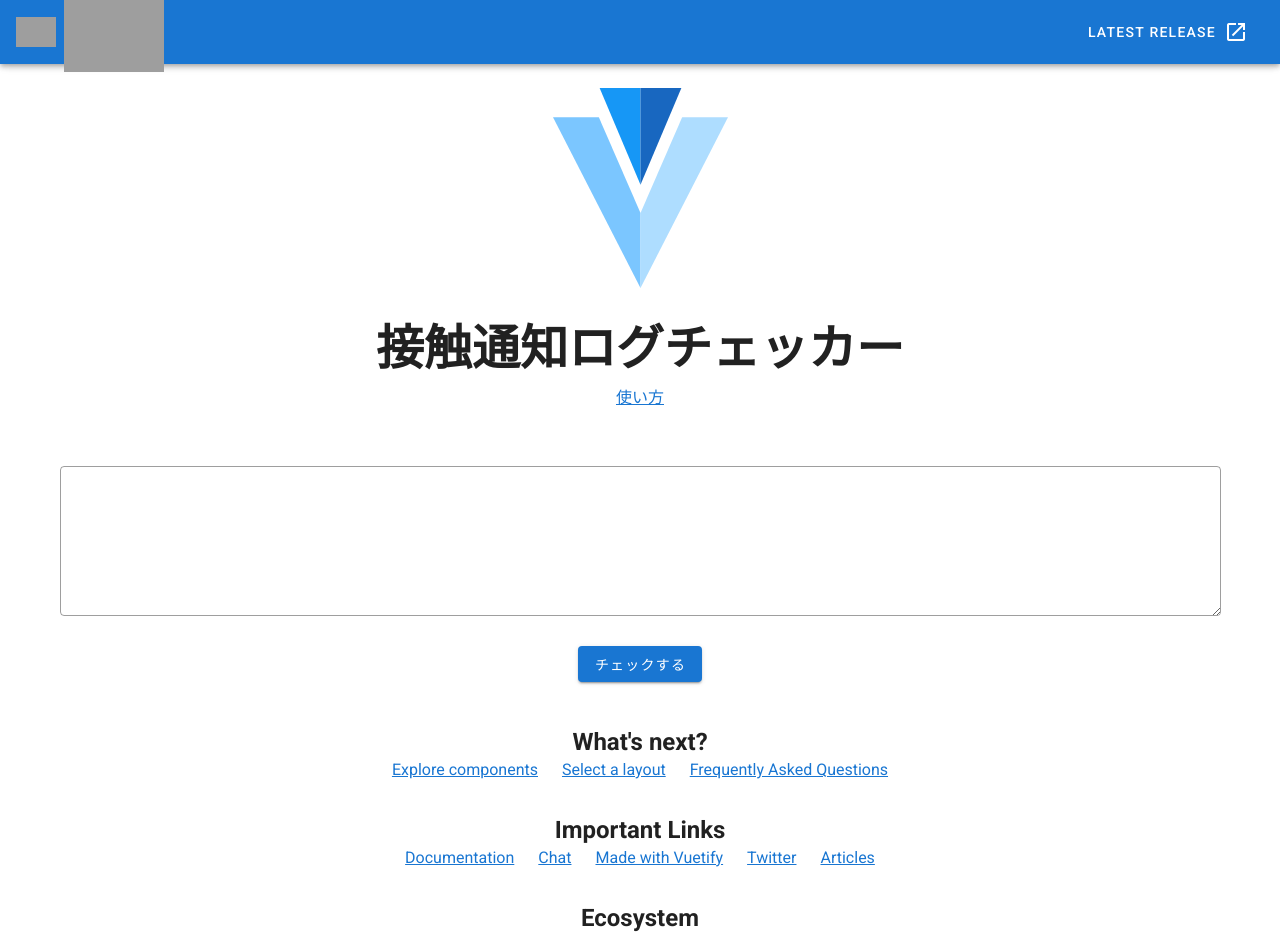
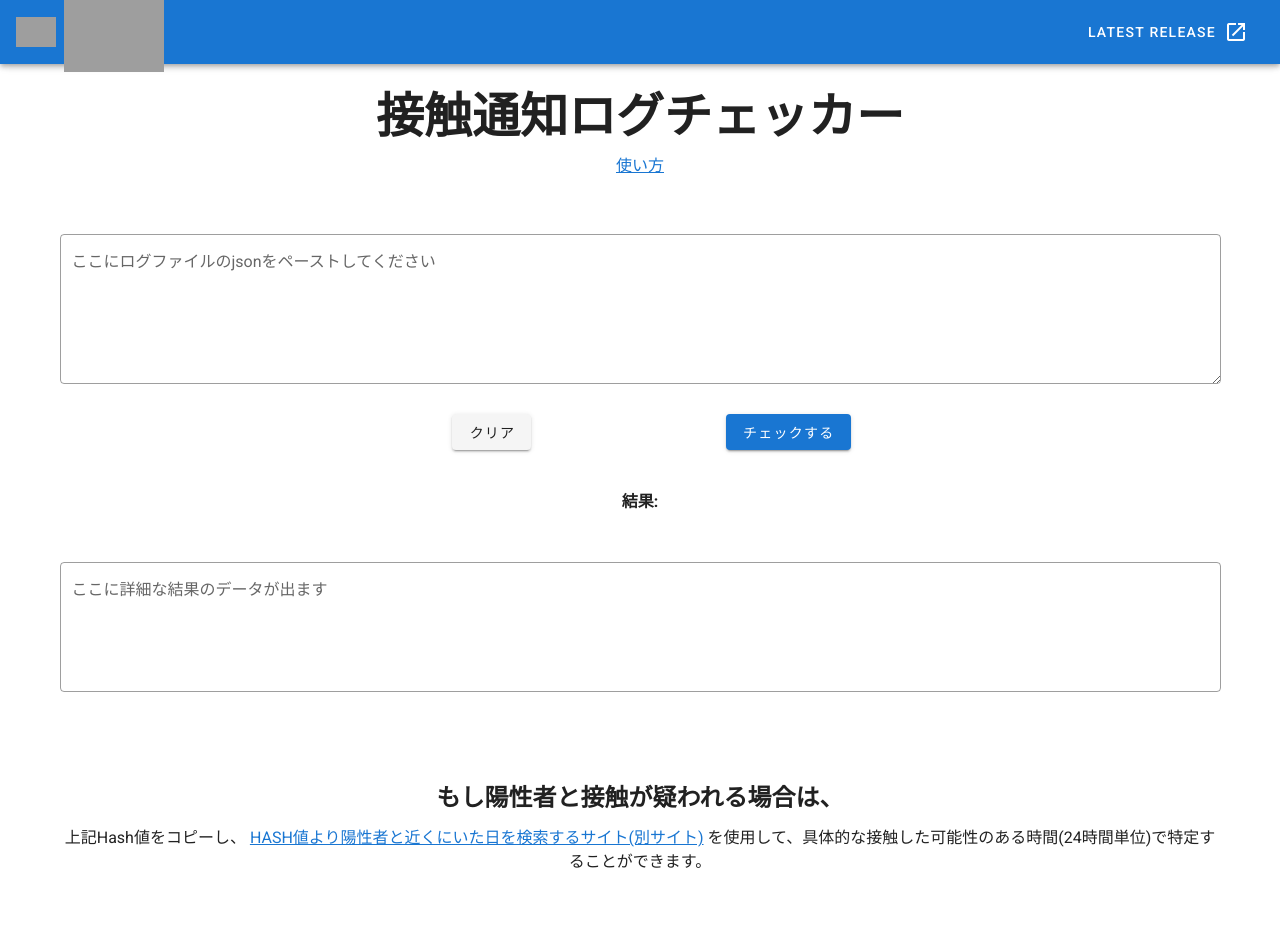
Before and after one commit to ktansai/COVID-19-ExposeChecker, a Vue app: page / in a window 1280 px wide. Shown: the top 936 px of the page. Built offline with nearby package versions, Linux system fonts and the light colour scheme; grey boxes are pictures that could not be loaded.

Commit message:
temporary commit

```diff
--- a/src/components/HelloWorld.vue
+++ b/src/components/HelloWorld.vue
@@ -1,16 +1,8 @@
 <template>
   <v-container>
     <v-row class="text-center">
-      <v-col cols="12">
-        <v-img
-          :src="require('../assets/logo.svg')"
-          class="my-3"
-          contain
-          height="200"
-        />
-      </v-col>
 
-      <v-col class="mb-4">
+      <v-col class="mb-4 mt-4">
         <h1 class="display-2 font-weight-bold mb-3">
           接触通知ログチェッカー
         </h1>
@@ -28,79 +20,55 @@
         cols="12"
       >
             <v-textarea
-            outlined>
+              v-model=exposeJsonText
+              outlined
+              label="ここにログファイルのjsonをペーストしてください"
+            >
             </v-textarea>
 
+            <v-row justify="center">
+            <v-col cols="3">
+              <v-btn
+                    class="mb-10"
+                    v-on:click="clearJson">
+              クリア
+              </v-btn>
+            </v-col>
+            <v-col cols="3">
             <v-btn
                   color="primary"
+                  class="mb-10"
+                  v-on:click="checkJson"
             >
             チェックする
             </v-btn>
+            </v-col>
+            </v-row>
 
+            <p >
+              <b>結果:</b> {{resultText}}
+            </p>
+            <v-textarea
+              outlined
+              auto-grow
+              readonly
+              label="ここに詳細な結果のデータが出ます"
+              v-bind:value=resultJsonText
+              class="mt-12 mb-4">
+            </v-textarea>
       </v-col>
-
-
       <v-col
-        class="mb-5"
         cols="12"
+        class="mb-16"
       >
         <h2 class="headline font-weight-bold mb-3">
-          What's next?
+          もし陽性者と接触が疑われる場合は、
         </h2>
-
-        <v-row justify="center">
-          <a
-            v-for="(next, i) in whatsNext"
-            :key="i"
-            :href="next.href"
-            class="subheading mx-3"
-            target="_blank"
-          >
-            {{ next.text }}
-          </a>
-        </v-row>
-      </v-col>
-
-      <v-col
-        class="mb-5"
-        cols="12"
-      >
-        <h2 class="headline font-weight-bold mb-3">
-          Important Links
-        </h2>
-
-        <v-row justify="center">
-          <a
-            v-for="(link, i) in importantLinks"
-            :key="i"
-            :href="link.href"
-            class="subheading mx-3"
-            target="_blank"
-          >
-            {{ link.text }}
-          </a>
-        </v-row>
-      </v-col>
-
-      <v-col
-        class="mb-5"
-        cols="12"
-      >
-        <h2 class="headline font-weight-bold mb-3">
-          Ecosystem
-        </h2>
-
-        <v-row justify="center">
-          <a
-            v-for="(eco, i) in ecosystem"
-            :key="i"
-            :href="eco.href"
-            class="subheading mx-3"
-            target="_blank"
-          >
-            {{ eco.text }}
-          </a>
-        </v-row>
+        <p>
+          上記Hash値をコピーし、
+          <a href="https://cacaotest.sakura.ne.jp/" target="_blank" >HASH値より陽性者と近くにいた日を検索するサイト(別サイト)</a>
+          を使用して、具体的な接触した可能性のある時間(24時間単位)で特定することができます。
+        </p>
       </v-col>
     </v-row>
   </v-container>
@@ -109,58 +77,43 @@
 <script>
   export default {
     name: 'HelloWorld',
+    methods:{
+      checkJson: function(){
+        try {
+          const exposeData = JSON.parse( this.exposeJsonText)
+          const exposeDataArray = exposeData.ExposureChecks
 
-    data: () => ({
-      ecosystem: [
-        {
-          text: 'vuetify-loader',
-          href: 'https://github.com/vuetifyjs/vuetify-loader',
-        },
-        {
-          text: 'github',
-          href: 'https://github.com/vuetifyjs/vuetify',
-        },
-        {
-          text: 'awesome-vuetify',
-          href: 'https://github.com/vuetifyjs/awesome-vuetify',
-        },
-      ],
-      importantLinks: [
-        {
-          text: 'Documentation',
-          href: 'https://vuetifyjs.com',
-        },
-        {
-          text: 'Chat',
-          href: 'https://community.vuetifyjs.com',
-        },
-        {
-          text: 'Made with Vuetify',
-          href: 'https://madewithvuejs.com/vuetify',
-        },
-        {
-          text: 'Twitter',
-          href: 'https://twitter.com/vuetifyjs',
-        },
-        {
-          text: 'Articles',
-          href: 'https://medium.com/vuetify',
-        },
-      ],
-      whatsNext: [
-        {
-          text: 'Explore components',
-          href: 'https://vuetifyjs.com/components/api-explorer',
-        },
-        {
-          text: 'Select a layout',
-          href: 'https://vuetifyjs.com/getting-started/pre-made-layouts',
-        },
-        {
-          text: 'Frequently Asked Questions',
-          href: 'https://vuetifyjs.com/getting-started/frequently-asked-questions',
-        },
-      ],
-    }),
+          this.resultJsonText = exposeDataArray
+          let resultJsonText = ""
+          let resultCount = 0
+          exposeDataArray.forEach(checkItem => {
+            checkItem.Files.forEach(file => {
+              if(file.MatchCount != 0){
+                resultJsonText += JSON.stringify(file,null,2) +",\n"
+                resultCount += 1
+              }
+            });
+          });
+          this.resultJsonText = resultJsonText
+          if(resultCount ==0){
+            this.resultText = "新型コロナ感染者のCOCOA登録者とのマッチした記録はありませんでした。"
+          }else{
+            this.resultText = resultCount + "件の陽性者とのマッチした記録が確認されました。"
+          }
+        } catch (error) {
+          alert("データフォーマットエラー");
+        }
+      },
+      clearJson: function(){
+        this.exposeJsonText = ""
+      }
+    },
+    data: function(){
+      return {
+        resultJsonText: "",
+        resultText: "",
+        exposeJsonText: "",
+      }
+    }
   }
 </script>
```
